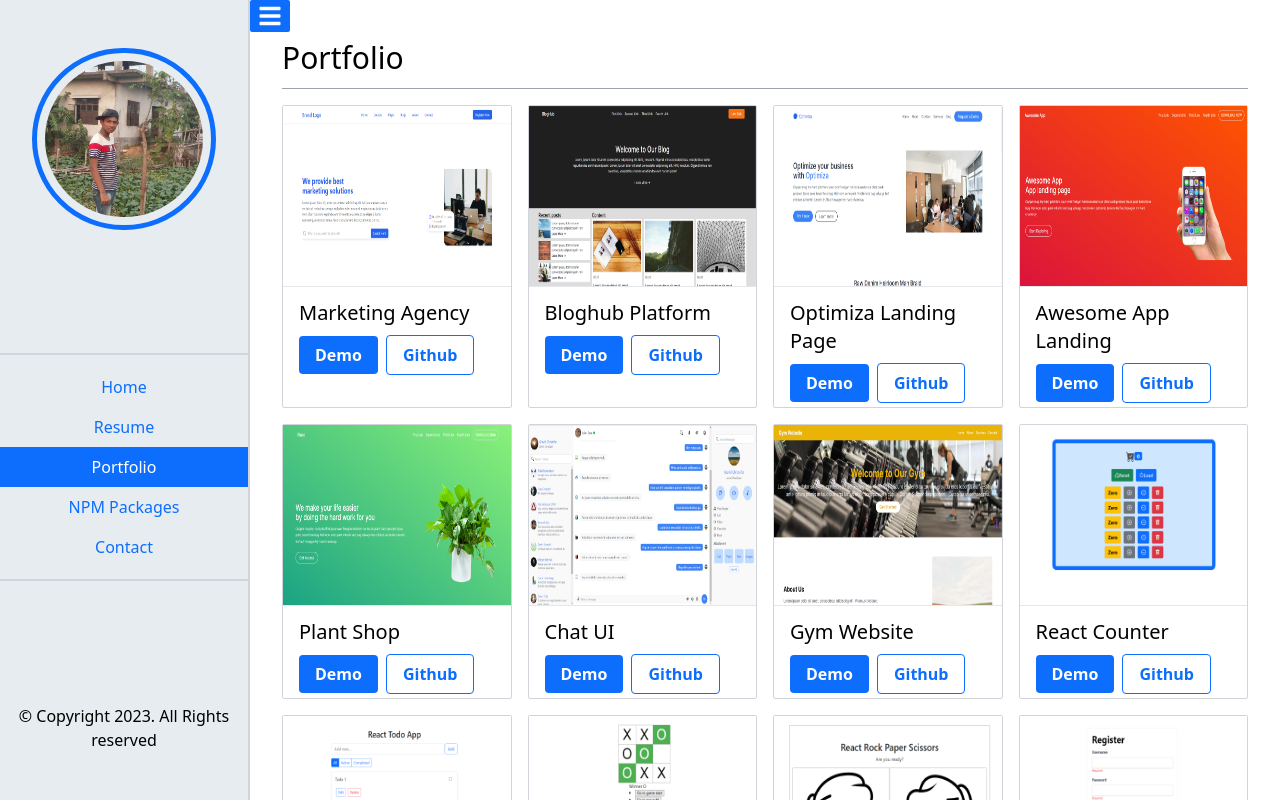
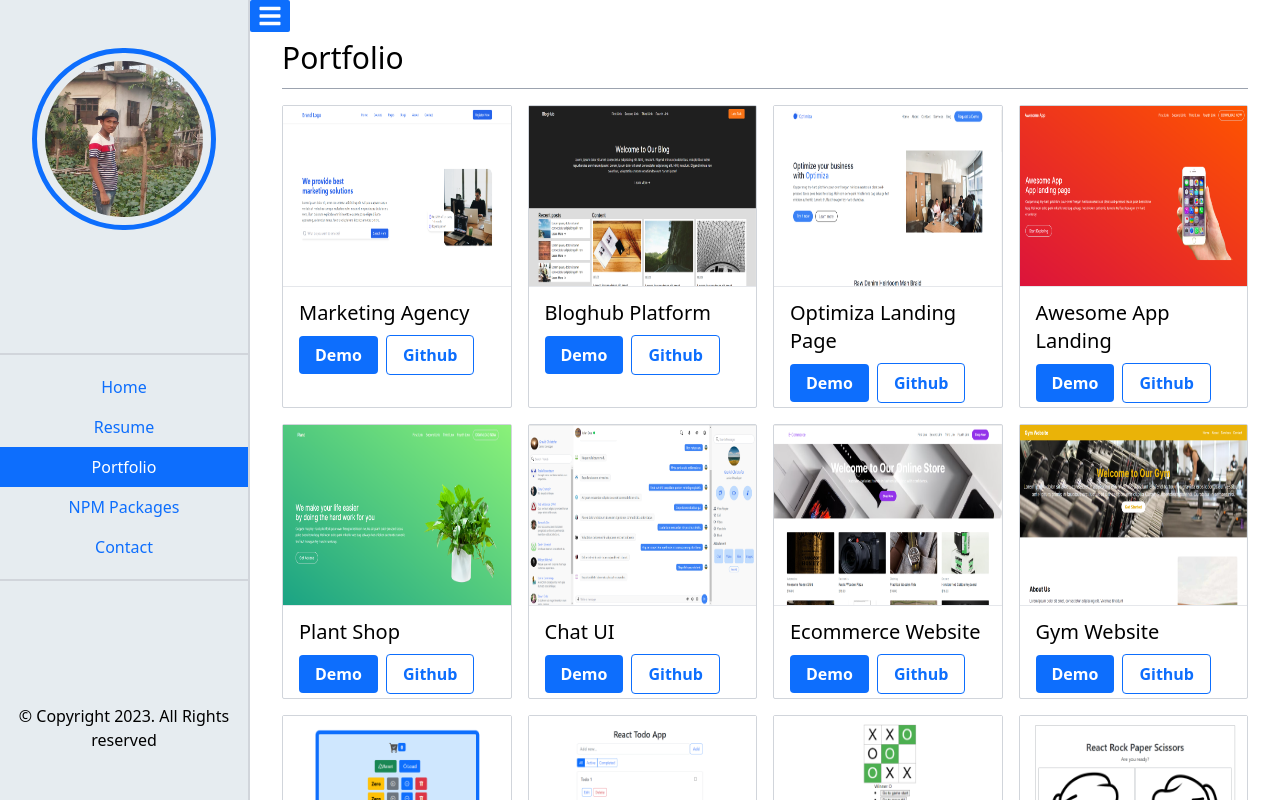
Before and after one commit to ssakib4040/nextjs-portfolio, a Next.js app: page /portfolio in a window 1280 px wide. Shown: the top 800 px of the page. Built offline with nearby package versions, Linux system fonts and the light colour scheme.

Commit message:
ECommerce website added

```diff
--- a/pages/portfolio.tsx
+++ b/pages/portfolio.tsx
@@ -49,6 +49,13 @@ export default function Portfolio() {
       image: "/projects/chat-ui.png",
       link: "https://chat-ui-smoky.vercel.app/",
       githubUrl: "https://github.com/ssakib4040/chat-ui",
+    },
+
+    {
+      title: "Ecommerce Website",
+      image: "/projects/ecommerce.png",
+      link: "https://nextjs-ecommerce-silk-beta.vercel.app/",
+      githubUrl: "https://github.com/ssakib4040/nextjs-ecommerce",
     },
 
     {
```
Also changed, not shown: public/projects/ecommerce.png (added).
